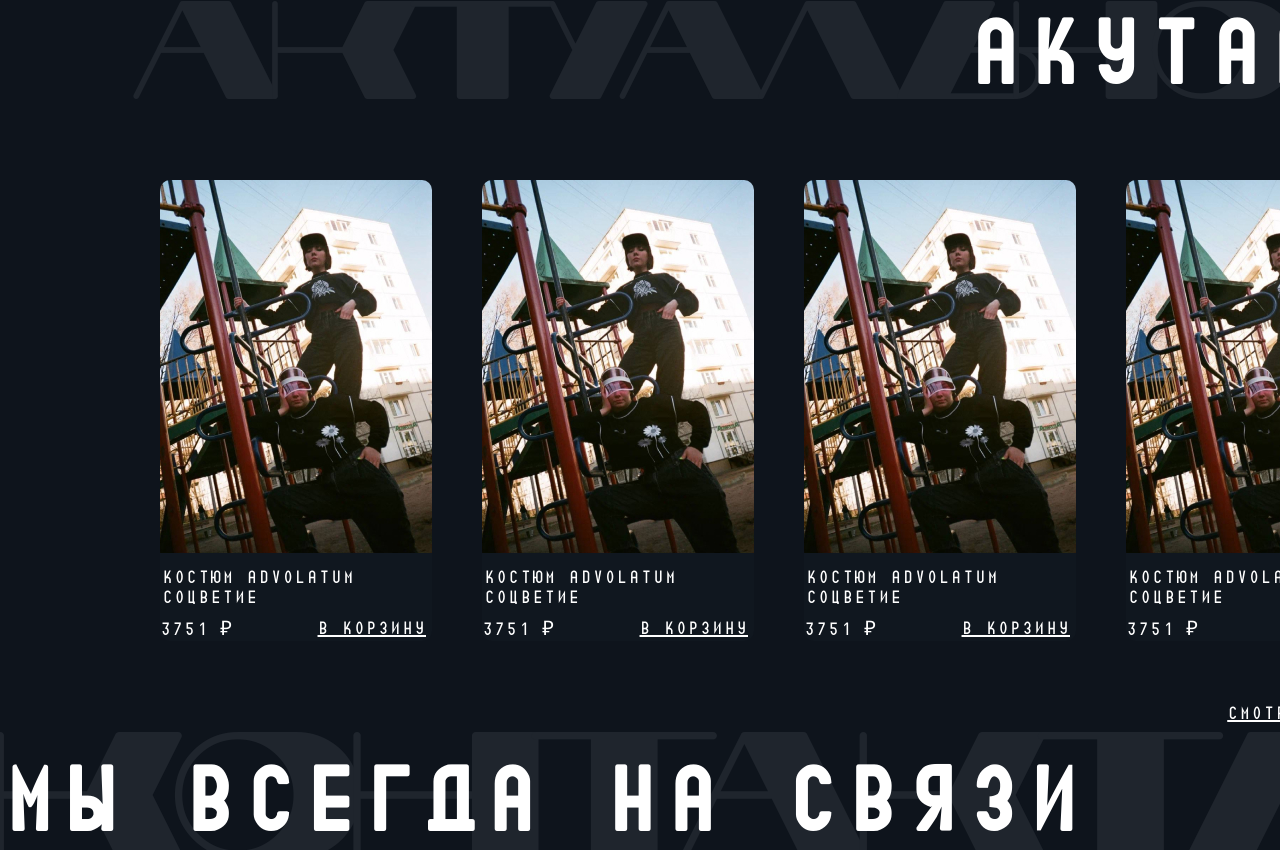
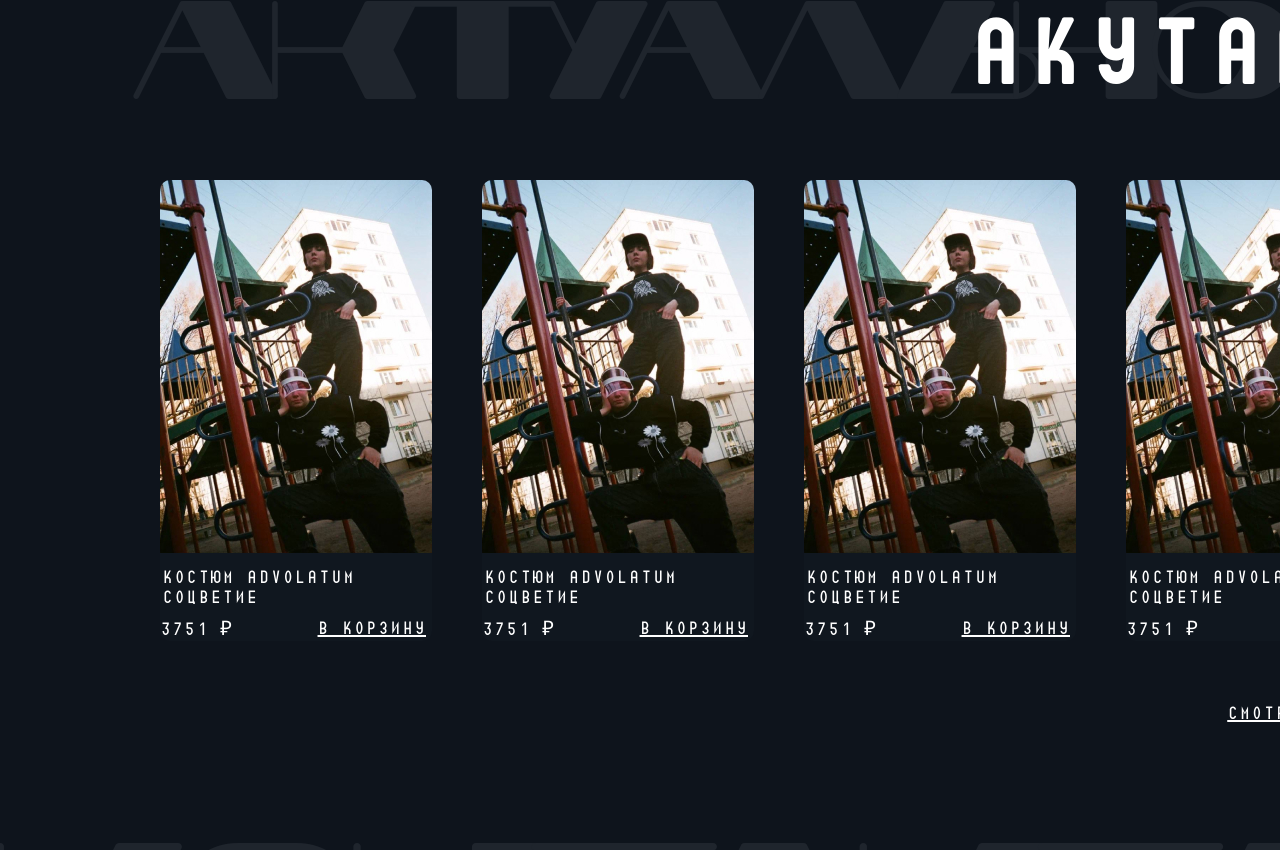
Before and after one commit to bogush01/bogush.github.io, a React (Create React App) app: page / in a window 1280 px wide. Shown: the part 2070-2920 px from the top of the page. Built offline with nearby package versions, Linux system fonts and the light colour scheme.

Commit message:
fix classNames

```diff
--- a/src/components/CurrentProductsList/index.css
+++ b/src/components/CurrentProductsList/index.css
@@ -6,6 +6,7 @@
   gap: 50px;
   width: var(--central-block-width);
   margin: 0 auto;
+  margin-bottom: 62px;
 }
 
 .link-show-more-connainer {
--- a/src/components/CurrentProductsList/index.jsx
+++ b/src/components/CurrentProductsList/index.jsx
@@ -8,8 +8,8 @@ const CurrentProductsList = (props) => {
   const { className = "" } = props;
 
   return (
-    <>
-      <ul className={`current-products-list ${className}`}>
+    <div className={`current-products-list-wrapper ${className}`}>
+      <ul className="current-products-list">
         <li>
           <ProductPosition />
         </li>
@@ -28,7 +28,7 @@ const CurrentProductsList = (props) => {
           Смотреть больше
         </Link>
       </div>
-    </>
+    </div>
   );
 };
 
--- a/src/pages/MainPage/index.css
+++ b/src/pages/MainPage/index.css
@@ -27,6 +27,6 @@
   margin: 0 auto;
 }
 
-.current-products-list-mb62 {
-  margin-bottom: 62px;
+.pb-111 {
+  padding-bottom: 111px;
 }
--- a/src/pages/MainPage/index.jsx
+++ b/src/pages/MainPage/index.jsx
@@ -39,7 +39,7 @@ const MainPage = () => {
         >
           <h2 className="children-class">Акутальное</h2>
         </BackTextHeader>
-        <CurrentProductsList className="current-products-list-mb62" />
+        <CurrentProductsList className="pb-111" />
       </section>
       <SectionContacts />
     </>
```
